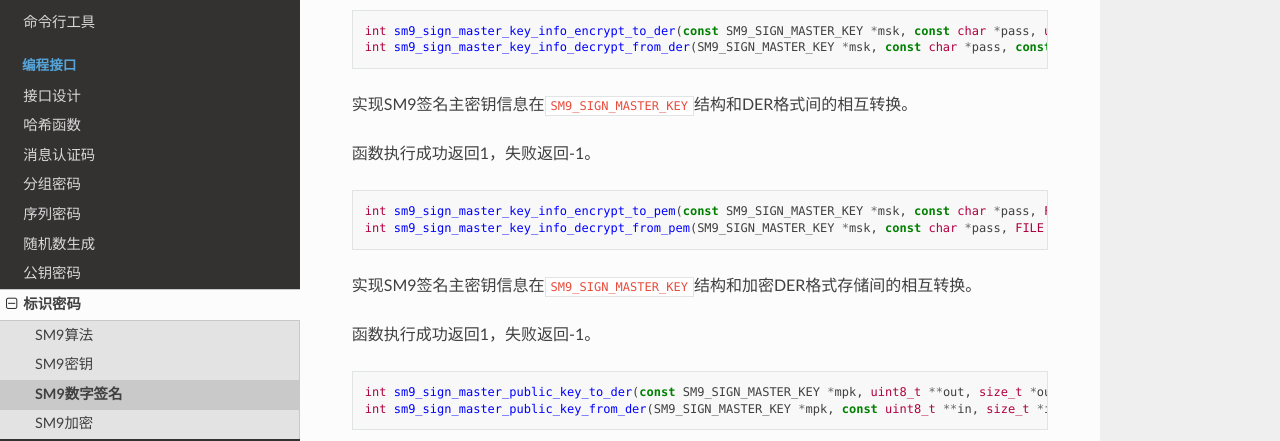
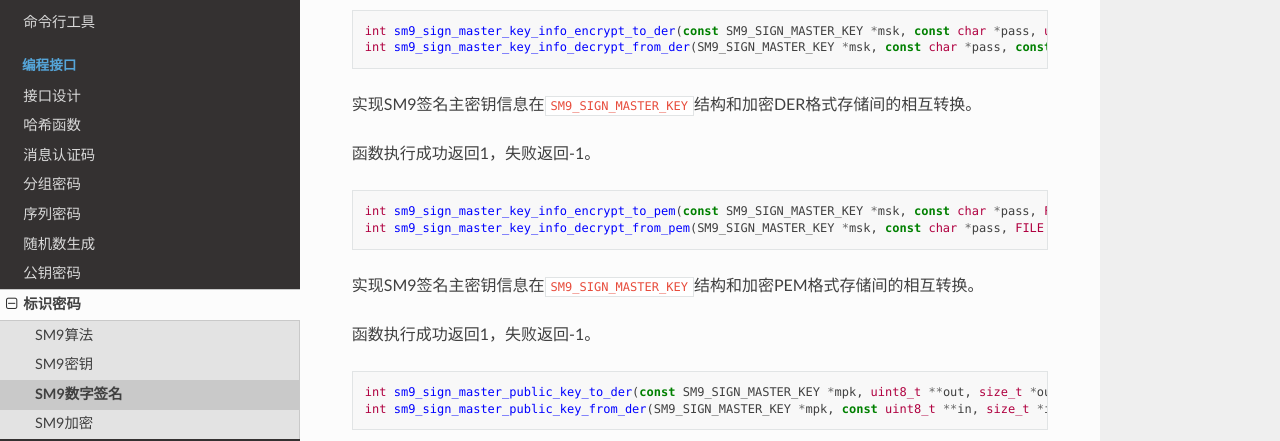
Before and after one commit to zxm256/gmssl-docs, a Sphinx documentation site: the page built from docs/source/identity_based_crypto/sm9_sig.md, in a window 1280 px wide and 900 px high, scrolled down 563 px. Shown: the part 163-604 px from the top of the window. Built offline with Sphinx 7.4.7 and the Read the Docs theme 2.0.0, drawn with Linux system fonts in a browser that asks for light colours; pages that are not in the unit, such as notebooks, are missing from menus.

Commit message:
Update sm9_sig.md

````diff
--- a/docs/source/identity_based_crypto/sm9_sig.md
+++ b/docs/source/identity_based_crypto/sm9_sig.md
@@ -1,4 +1,5 @@
 # SM9数字签名
+
 ```c
 typedef struct {
 	SM9_TWIST_POINT Ppubs;
@@ -29,7 +30,7 @@ int sm9_sign_master_key_info_encrypt_to_der(const SM9_SIGN_MASTER_KEY *msk, cons
 int sm9_sign_master_key_info_decrypt_from_der(SM9_SIGN_MASTER_KEY *msk, const char *pass, const uint8_t **in, size_t *inlen);
 ```
 
-实现SM9签名主密钥信息在`SM9_SIGN_MASTER_KEY`结构和DER格式间的相互转换。
+实现SM9签名主密钥信息在`SM9_SIGN_MASTER_KEY`结构和加密DER格式存储间的相互转换。
 
 函数执行成功返回1，失败返回-1。
 
@@ -38,7 +39,7 @@ int sm9_sign_master_key_info_encrypt_to_pem(const SM9_SIGN_MASTER_KEY *msk, cons
 int sm9_sign_master_key_info_decrypt_from_pem(SM9_SIGN_MASTER_KEY *msk, const char *pass, FILE *fp);
 ```
 
-实现SM9签名主密钥信息在`SM9_SIGN_MASTER_KEY`结构和加密DER格式存储间的相互转换。
+实现SM9签名主密钥信息在`SM9_SIGN_MASTER_KEY`结构和加密PEM格式存储间的相互转换。
 
 函数执行成功返回1，失败返回-1。
 
````
